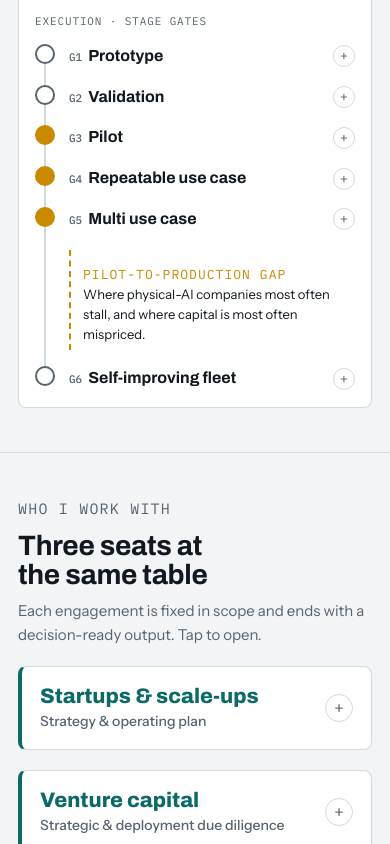
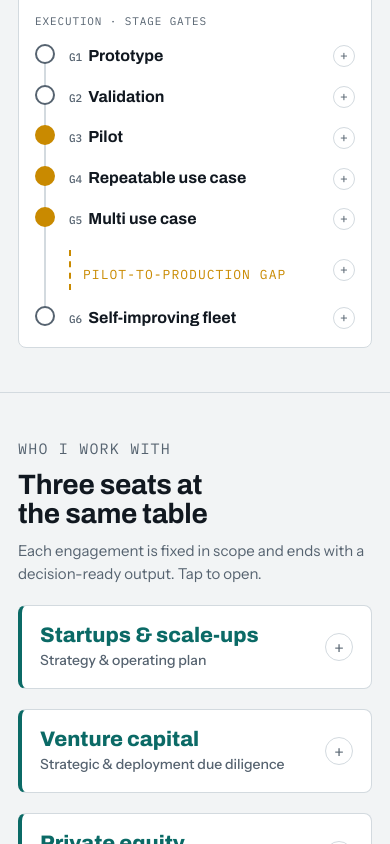
Before and after one commit to antonellabedini88-cmd/website, a plain HTML site: page index.html in a window 390 px wide. Shown: the part 2345-3189 px from the top of the page. Drawn offline with Linux system fonts and the light colour scheme.

Commit message:
Mobile: pilot-to-production gap note opens on tap
Co-Authored-By: Claude Opus 5.5 <noreply@anthropic.com>
Claude-Session: https://claude.ai/code/session_01WG5HKWLZiu6ccsBqmNTQ6V

```diff
--- a/index.html
+++ b/index.html
@@ -368,6 +368,10 @@ body::before{content:"";position:fixed;inset:0 0 auto;height:env(safe-area-inset
 .m .vg .gd .gp{width:22px;height:22px;flex:none;border-radius:50%;border:1px solid var(--line);display:grid;place-items:center;font-family:var(--mono);font-size:13px;color:var(--muted);transition:transform .2s}
 .m .vg .gd[open] .gp{transform:rotate(45deg);color:var(--accent);border-color:var(--accent)}
 .m .vg .gd>span{display:block;margin-top:4px}
+.m .gapnote.gd summary{display:flex;justify-content:space-between;align-items:center;gap:10px;list-style:none;cursor:pointer}
+.m .gapnote.gd summary::-webkit-details-marker{display:none}
+.m .gapnote.gd .label{display:inline}
+.m .gapnote.gd>span{display:block;margin-top:4px}
 </style>
 </head>
 <body>
@@ -650,7 +654,7 @@ body::before{content:"";position:fixed;inset:0 0 auto;height:env(safe-area-inset
       <li class="vg gap"><i></i><details class="gd"><summary><strong><b>G4</b>Repeatable use case</strong><span class="gp" aria-hidden="true">+</span></summary><span>Same task at new sites with minimal retraining</span></details></li>
       <li class="vg gap"><i></i><details class="gd"><summary><strong><b>G5</b>Multi use case</strong><span class="gp" aria-hidden="true">+</span></summary><span>New tasks added by a generalist model, not custom engineering</span></details>
         </li>
-      <li class="vg" style="padding-bottom:0"><span></span><p class="gapnote"><span class="label">Pilot-to-production gap</span>Where physical-AI companies most often stall, and where capital is most often mispriced.</p></li>
+      <li class="vg" style="padding-bottom:0"><span></span><details class="gapnote gd"><summary><span class="label">Pilot-to-production gap</span><span class="gp" aria-hidden="true">+</span></summary><span>Where physical-AI companies most often stall, and where capital is most often mispriced.</span></details></li>
       <li class="vg"><i></i><details class="gd"><summary><strong><b>G6</b>Self-improving fleet</strong><span class="gp" aria-hidden="true">+</span></summary><span>Data loop lifts accuracy and cuts deployment time</span></details></li>
     </ol>
   </div>
```
